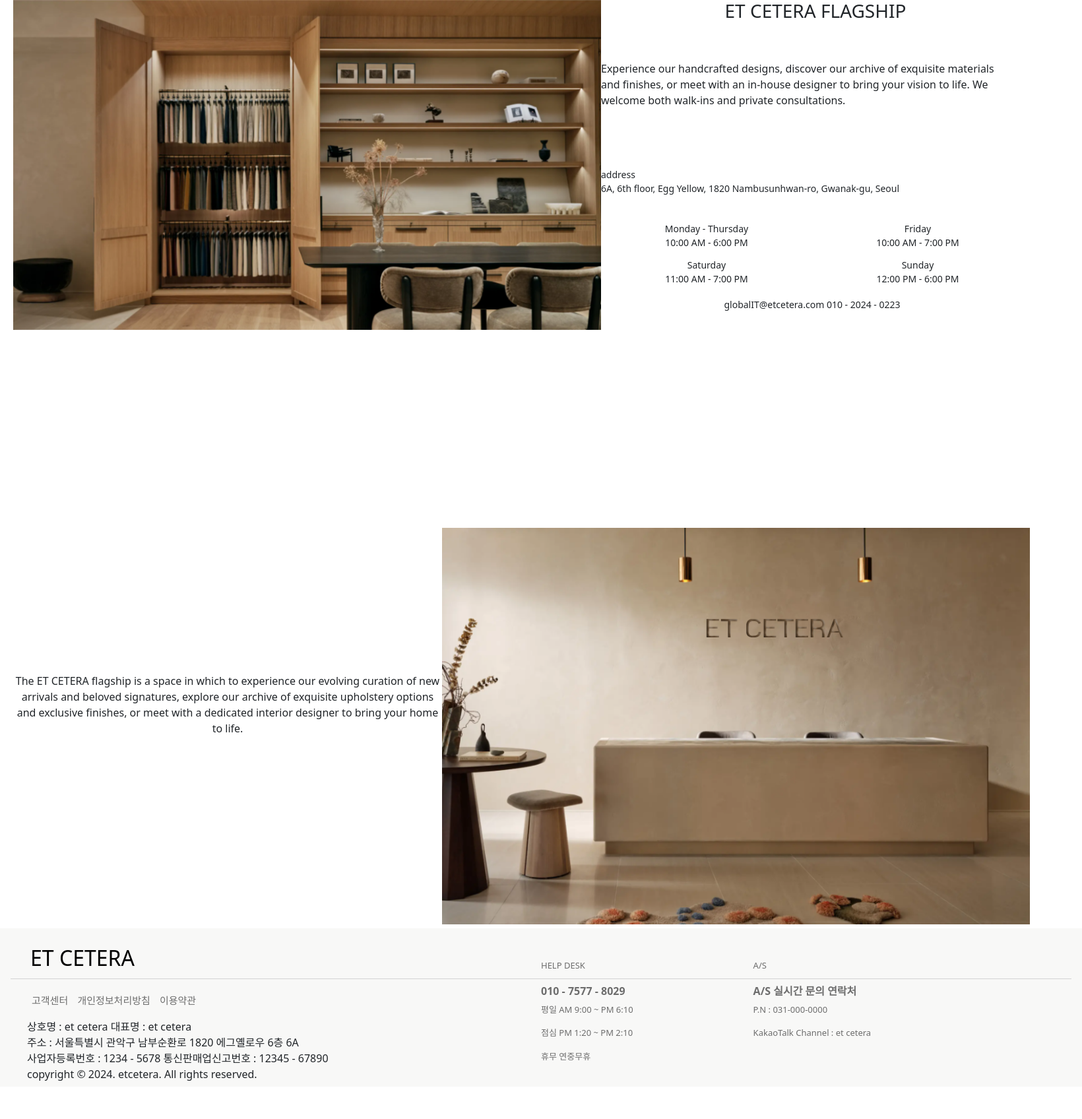
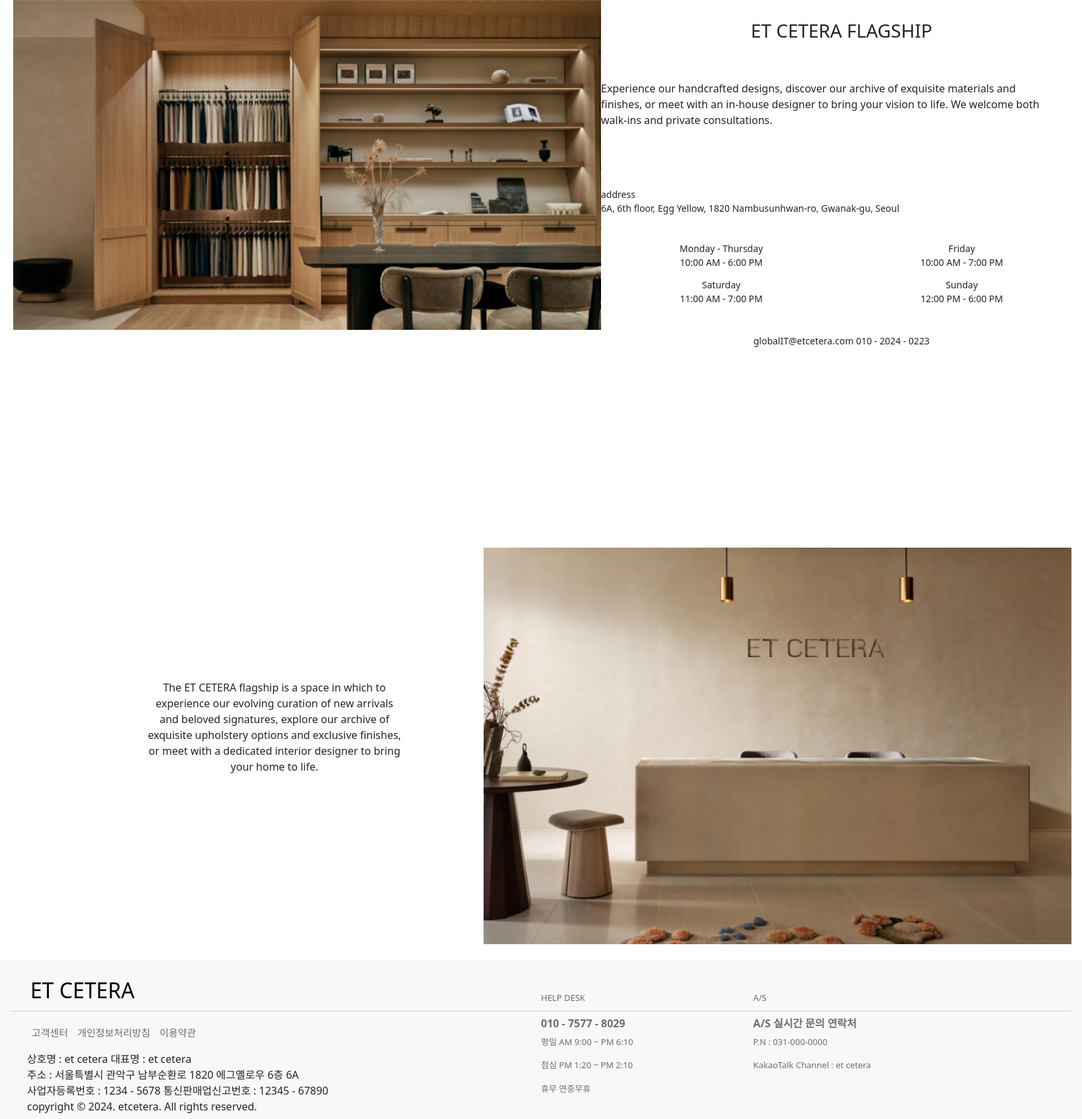
Before and after one commit to muhotalgo/project2024, a FastAPI app: page /visit/visit in a window 1640 px wide. Shown: the part 160-1856 px from the top of the page at 66% size. Before the commit the page ends 1798 px from the top, so only its background shows below. Run offline with FastAPI, Linux system fonts and the light colour scheme; some web fonts are replaced.

Commit message:
visit - 사이즈 수정

```diff
--- a/views/templates/visit/visit.html
+++ b/views/templates/visit/visit.html
@@ -7,7 +7,7 @@
             padding-left: 20px;
         }
         .allbox {
-            min-width: 1400px;
+            min-width: 1620px;
             display: inline-block;
 
 
@@ -18,65 +18,74 @@
         }
         .flagship_img {
             float: left;
-            width: 53%;
+            position: static;
+        }
+
+        .service_text {
+            margin-top: 30px;
+            min-width: 500px;
+            height: 500px;
+            min-height: 500px;
+            float: left;
+            width: 45%;
+            padding: 0;
         }
         .text1_name1 {
-            width: 650px;
+
+            width: 100%;
             float: left;
             text-align: center;
         }
         .text1_main {
-            width: 650px;
+            width: 100%;
             padding: 50px 50px 50px 0;
             float: left;
             text-align: left;
         }
         .addr {
-            width: 650px;
+
+            width: 100%;
             padding: 40px 40px 40px 0 ;
             font-size: 14px;
             float: left;
             text-align: left;
         }
 
-        .clearfix { content: "";
-            display: block;
-            clear: both;
-        }
+
 
         .hours {
-            width: 650px;
-            height: 142px;
+            width: 100%;
+            height: 160px;
             font-size: 14px;
             float: left;
             text-align: left;
         }
         .hours1 {
-            width:320px;
+            width:50%;
             height: 55px;
             float: left;
             text-align: center;
         }
         .hours2 {
-            width:320px;
+            width:50%;
             height: 55px;
             float: left;
             text-align: center;
         }
         .hours3 {
-            width:320px;
-            height: 55px;
+            width:50%;
+            height: 50%;
             float: left;
             text-align: center;
         }
         .hours4 {
-            width:320px;
-            height: 55px;
+            width:50%;
+            height: 50%;
             float: left;
             text-align: center;
         }
         .hours_email {
-            width:640px;
+            width:100%;
             margin-top: 5px;
             float: left;
             text-align: center;
@@ -87,16 +96,26 @@
             height: 300px;
         }
 
+        .text2 {
+            width: 44%;
+            float: left;
+            height: 620px;
+        }
         .text2_main {
-            width: 650px;
+            width: 55%;
             float: left;
-            height: 580px;
-            padding-top: 220px;
+            margin: 200px;
+
         }
 
         .flagship_img {
             float: left;
             width: 55%;
+        }
+
+        .clearfix { content: "";
+            display: block;
+            clear: both;
         }
         </style>
 
@@ -109,6 +128,7 @@
             <img class="flagship_img" src="{{ url_for('static', path='/img/visit_flagship.png') }}"
                 alt="flagship_img">
             <div class="service">
+                <div class="service_text">
                     <h3 class="text1_name1">ET CETERA FLAGSHIP</h3>
                     <div class="text1_main">
                     Experience our handcrafted designs, discover our archive of exquisite materials and finishes, or meet with an in-house designer to bring your vision to life.
@@ -147,18 +167,21 @@
                             010 - 2024 - 0223
                         </div>
                     </div>
+                </div>
+            </div>
                 <div class="clearfix"></div>
                 <div class="white"></div>
+                <div class="text2">
                     <div class="text2_main">
                       The ET CETERA flagship is a space in which to experience our evolving curation
                       of new arrivals and beloved signatures, explore our archive of exquisite upholstery
                       options and exclusive finishes, or meet with a dedicated interior designer to bring your
                       home to life.
                     </div>
-              <img class="flagship_img" src="{{ url_for('static', path='/img/visit_desk.png') }}">
                 </div>
+                <img class="flagship_img" src="{{ url_for('static', path='/img/visit_desk.png') }}"
+                    alt="desk">
             <div class="clearfix"></div>
-
         </div>
     </div>
 </main>
```
Lines whose indentation alone changed are shown as unchanged.
